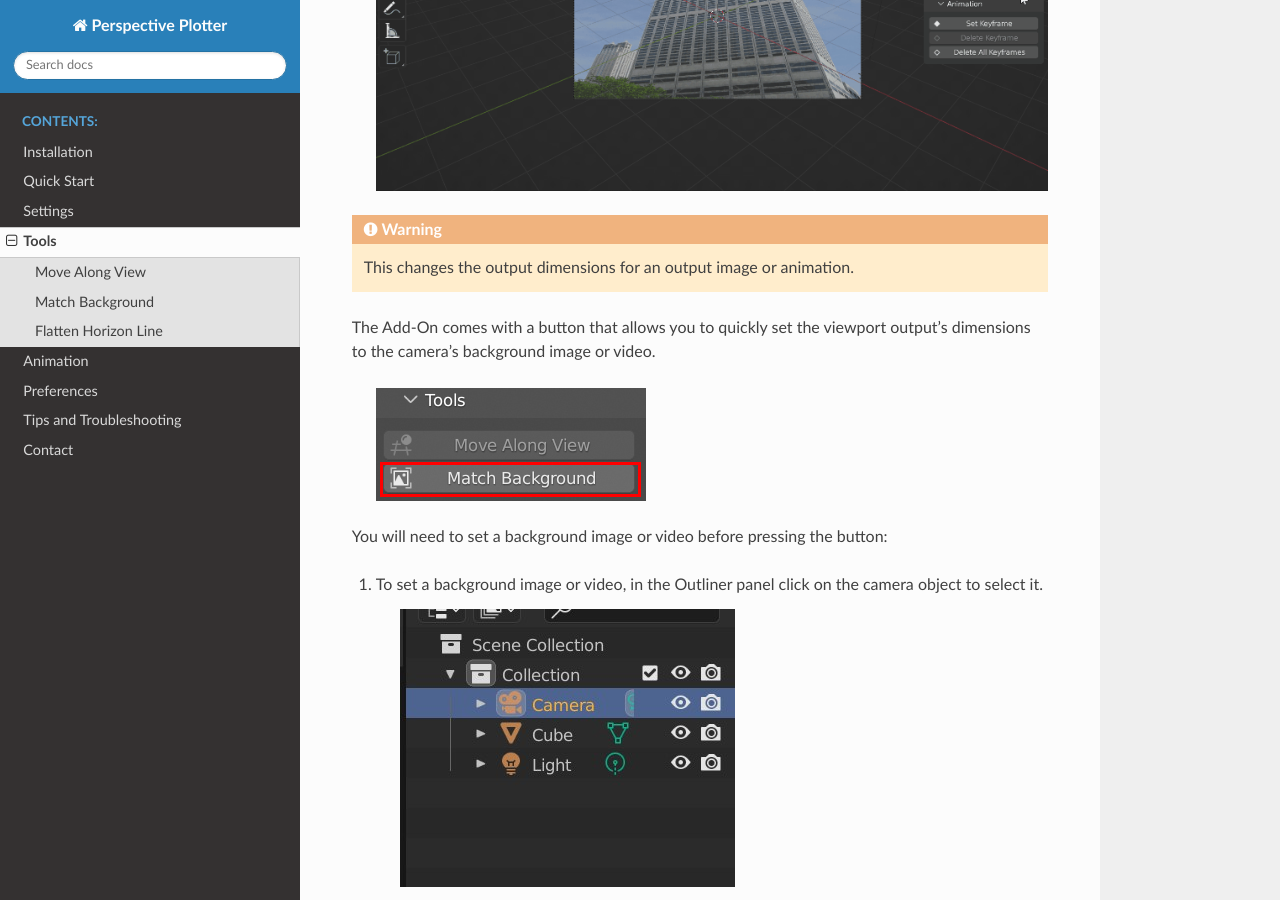
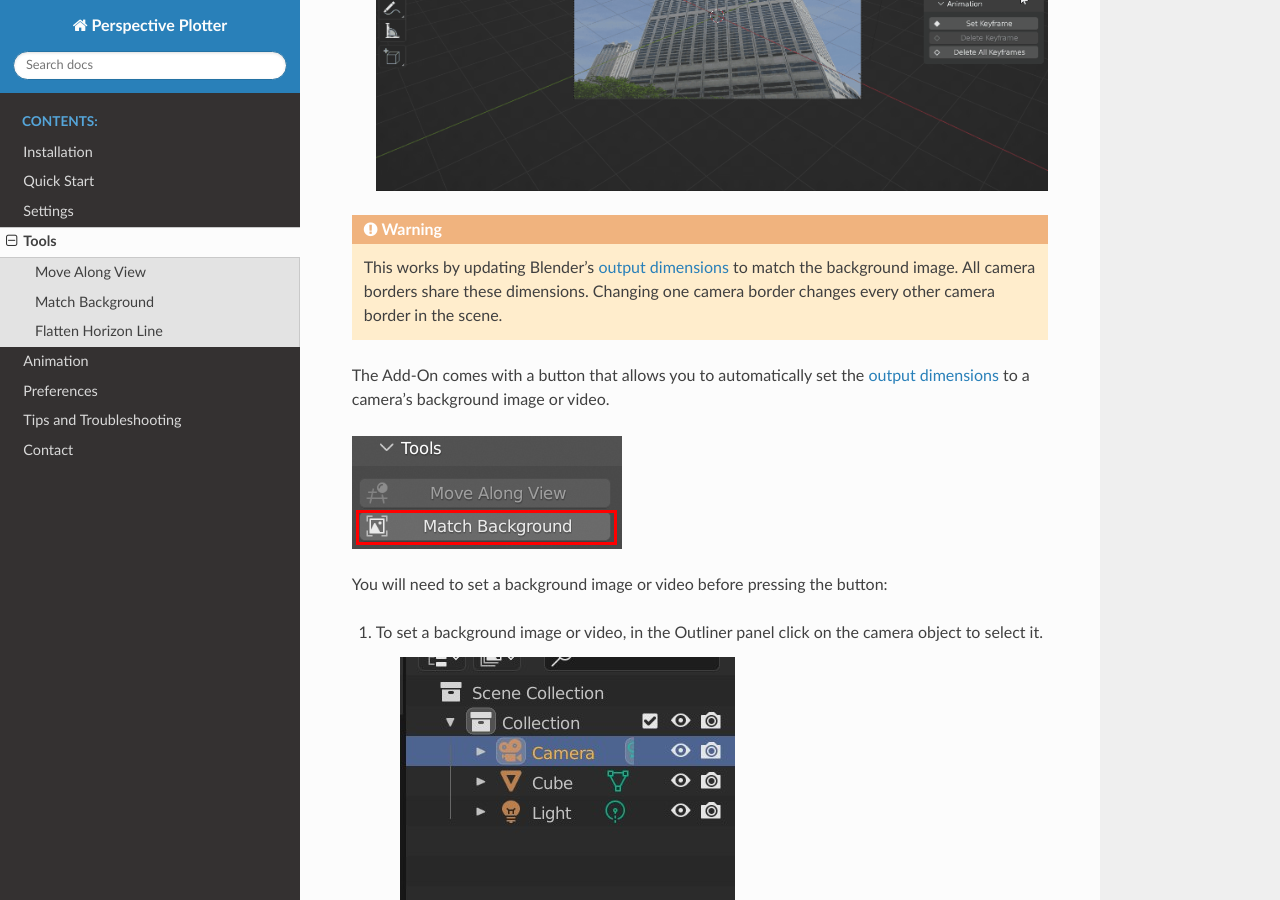
Before and after one commit to mkingsnorth/perspective_plotter_docs, a Sphinx documentation site: the page built from docs/tools.rst, in a window 1280 px wide and 900 px high, scrolled down 1612 px. Built offline with Sphinx 7.4.7 and the Read the Docs theme 2.0.0, drawn with Linux system fonts in a browser that asks for light colours.

Commit message:
Chaning wording again

```diff
--- a/docs/tools.rst
+++ b/docs/tools.rst
@@ -44,6 +44,8 @@ You can change the viewport shortcut under the add-on's :ref:`Preferences` secti
 
 
 
+
+
 ====================================================================
 Match Background
 ====================================================================
@@ -52,12 +54,16 @@ Match Background
         :alt: Match BG Image
 
 .. warning::
-    This changes the output dimensions for an output image or animation.
+    This works by updating Blender's |output dimensions| to match the background image. All camera borders share these dimensions. Changing one camera border changes every other camera border in the scene.
 
-The Add-On comes with a button that allows you to quickly set the viewport output's dimensions to the camera's background image or video.
+The Add-On comes with a button that allows you to automatically set the |output dimensions| to a camera's background image or video.
 
-    .. image:: images/match_bg_btn.jpg
-        :alt: Open BG Image
+.. |output dimensions| raw:: html
+
+   <a href="https://docs.blender.org/manual/en/2.80/render/output/settings.html#dimensions-panel">output dimensions</a>
+
+.. image:: images/match_bg_btn.jpg
+    :alt: Open BG Image
 
 
 
```
